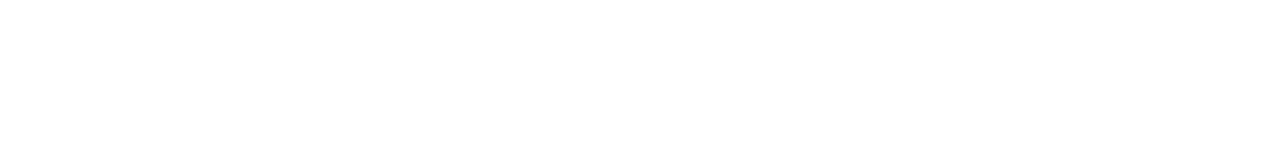
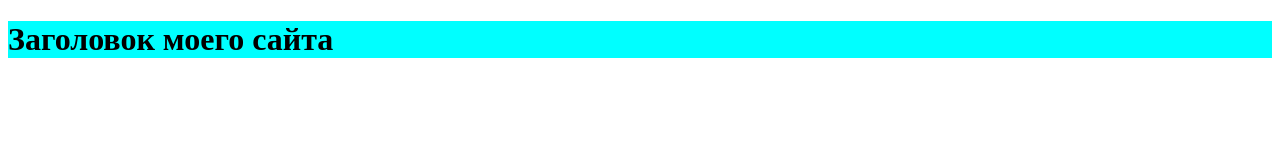
Before and after one commit to luckysflames/site, a plain HTML site: page index.html in a window 1280 px wide. Drawn offline with Linux system fonts and the light colour scheme.

Commit message:
Создана шапка проекта

```diff
--- a/css/style.css
+++ b/css/style.css
@@ -0,0 +1,3 @@
+header {
+    background-color: aqua;
+}
--- a/index.html
+++ b/index.html
@@ -7,6 +7,8 @@
     <title>Document</title>
 </head>
 <body>
-
+    <header>
+        <h1>Заголовок моего сайта</h1>
+    </header>
 </body>
 </html>
```
